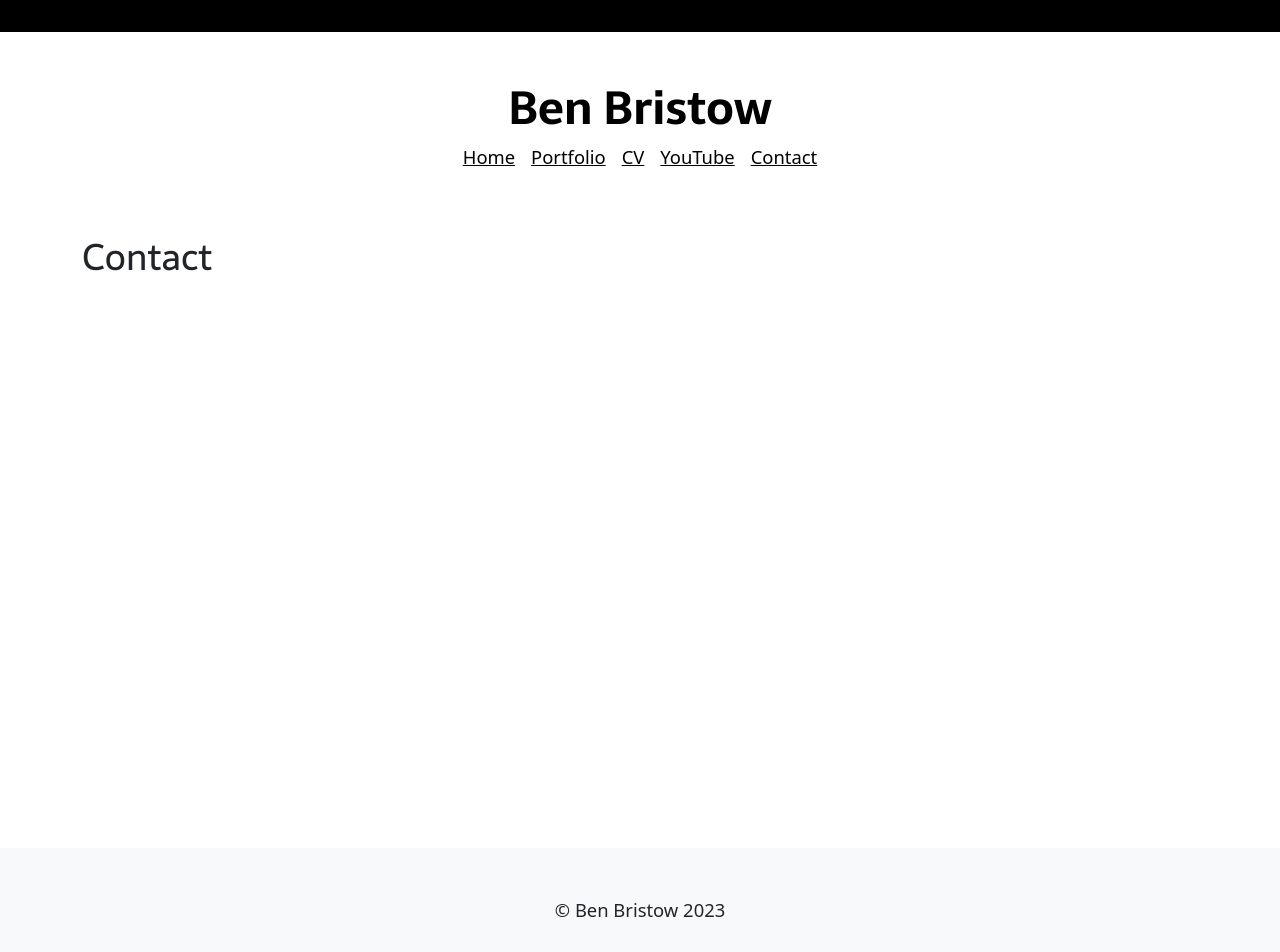
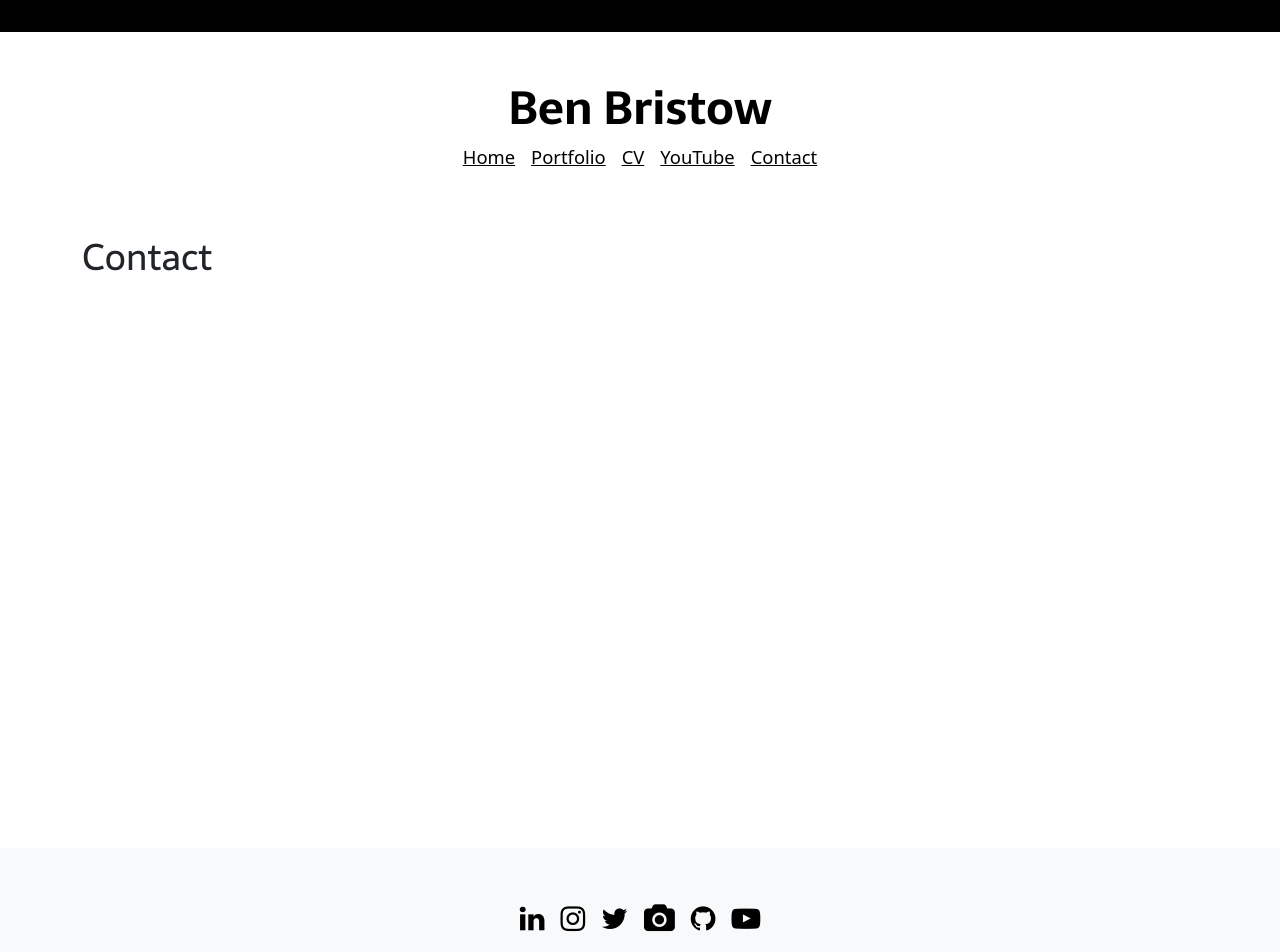
Before and after one commit to benbristow/benbristow-website, a Nuxt app: page /contact in a window 1280 px wide. Shown: the top 952 px of the page. Built offline with nearby package versions, Linux system fonts and the light colour scheme.

Commit message:
feat: footer social icons

```diff
--- a/components/footer.vue
+++ b/components/footer.vue
@@ -1,12 +1,57 @@
-
 <template>
     <footer class="bg-light text-center py-5 mt-5">
         <div class="container">
-            <p>&copy; Ben Bristow {{ currentYear }}</p>
+            <div class="social mb-2">
+                <a class="mx-2" href="https://www.linkedin.com/in/benbb" title="My LinkedIn" target="_blank"
+                   rel="noopener noreferrer">
+                    <i class="fa fa-linkedin"></i>
+                </a>
+
+                <a class="mx-2" href="https://www.instagram.com/benbrist" title="My Instagram" target="_blank"
+                   rel="noopener noreferrer">
+                    <i class="fa fa-instagram"></i>
+                </a>
+
+                <a class="mx-2" href="https://www.twitter.com/benbristowuk" title="My Twitter" target="_blank"
+                   rel="noopener noreferrer">
+                    <i class="fa fa-twitter"></i>
+                </a>
+
+                <a class="mx-2" href="https://www.flickr.com/photos/benbrist" title="My Flickr" target="_blank"
+                   rel="noopener noreferrer">
+                    <i class="fa fa-camera"></i>
+                </a>
+
+                <a class="mx-2" href="https://www.github.com/benbristow" title="My GitHub" target="_blank"
+                   rel="noopener noreferrer">
+                    <i class="fa fa-github"></i>
+                </a>
+
+                <a class="mx-2" href="https://www.youtube.com/channel/UCO8AfKh3KGeKqRpub2m1vAQ"
+                   title="My YouTube Channel" target="_blank" rel="noopener noreferrer">
+                    <i class="fa fa-youtube-play"></i>
+                </a>
+            </div>
+
+            &copy; Ben Bristow {{ currentYear }}
         </div>
     </footer>
 </template>
 
+<style scoped lang="scss">
+.social {
+  font-size: 1.8rem;
+
+  a {
+    text-decoration: none;
+
+    :hover {
+      color: lighten(#000, 50%);
+    }
+  }
+}
+</style>
+
 <script setup lang="ts">
 const currentYear = new Date().getFullYear();
 </script>
--- a/nuxt.config.ts
+++ b/nuxt.config.ts
@@ -4,7 +4,8 @@ export default defineNuxtConfig({
         head: {
             link: [
                 { rel: 'preload', as: 'style', type: 'text/css', href: '//fonts.googleapis.com/css2?family=Sarala:wght@400;700&display=swap' },
-                { rel: 'stylesheet', type: 'text/css', href: '//fonts.googleapis.com/css2?family=Sarala:wght@400;700&display=swap' }
+                { rel: 'stylesheet', type: 'text/css', href: '//fonts.googleapis.com/css2?family=Sarala:wght@400;700&display=swap' },
+                { rel: 'stylesheet', type: 'text/css', href: 'https://stackpath.bootstrapcdn.com/font-awesome/4.7.0/css/font-awesome.min.css', crossorigin: 'anonymous', integrity: 'sha384-wvfXpqpZZVQGK6TAh5PVlGOfQNHSoD2xbE+QkPxCAFlNEevoEH3Sl0sibVcOQVnN' }
             ],
             titleTemplate: '%s - ' + 'Ben Bristow',
         },
```
